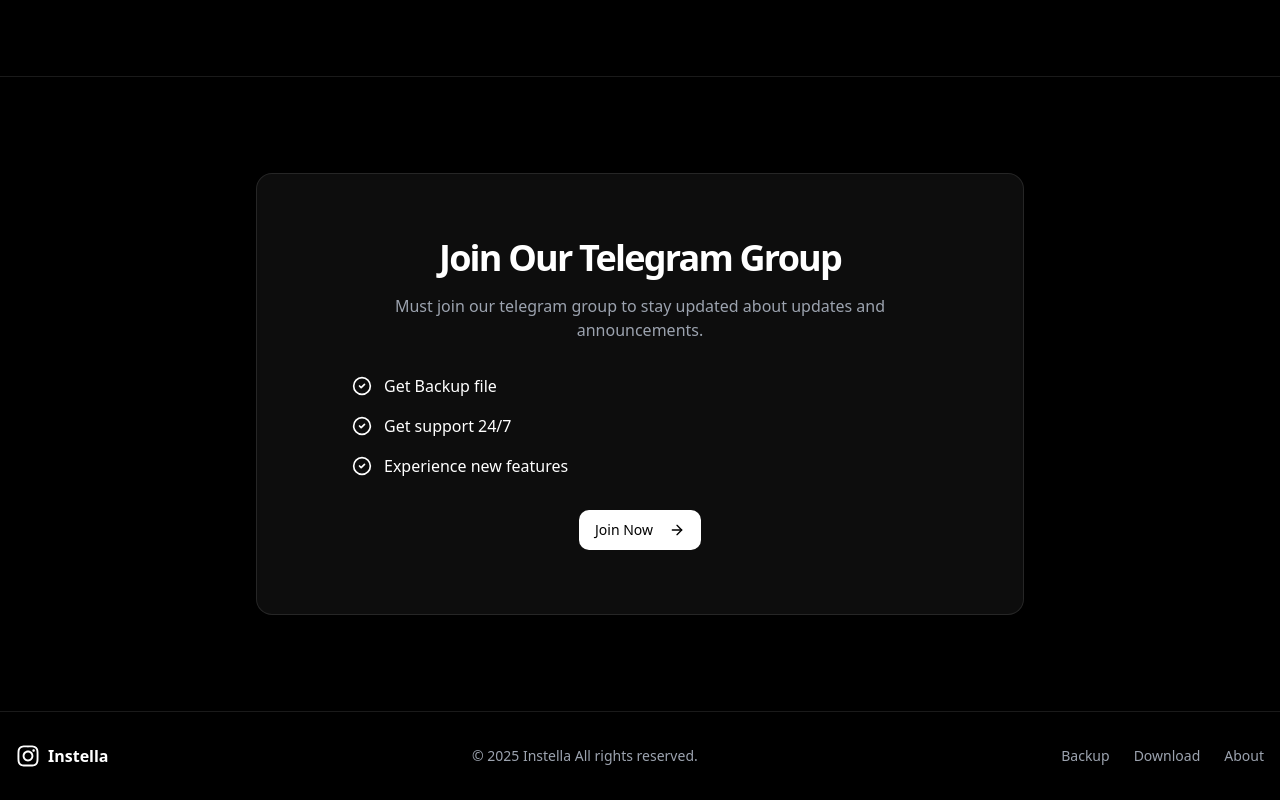
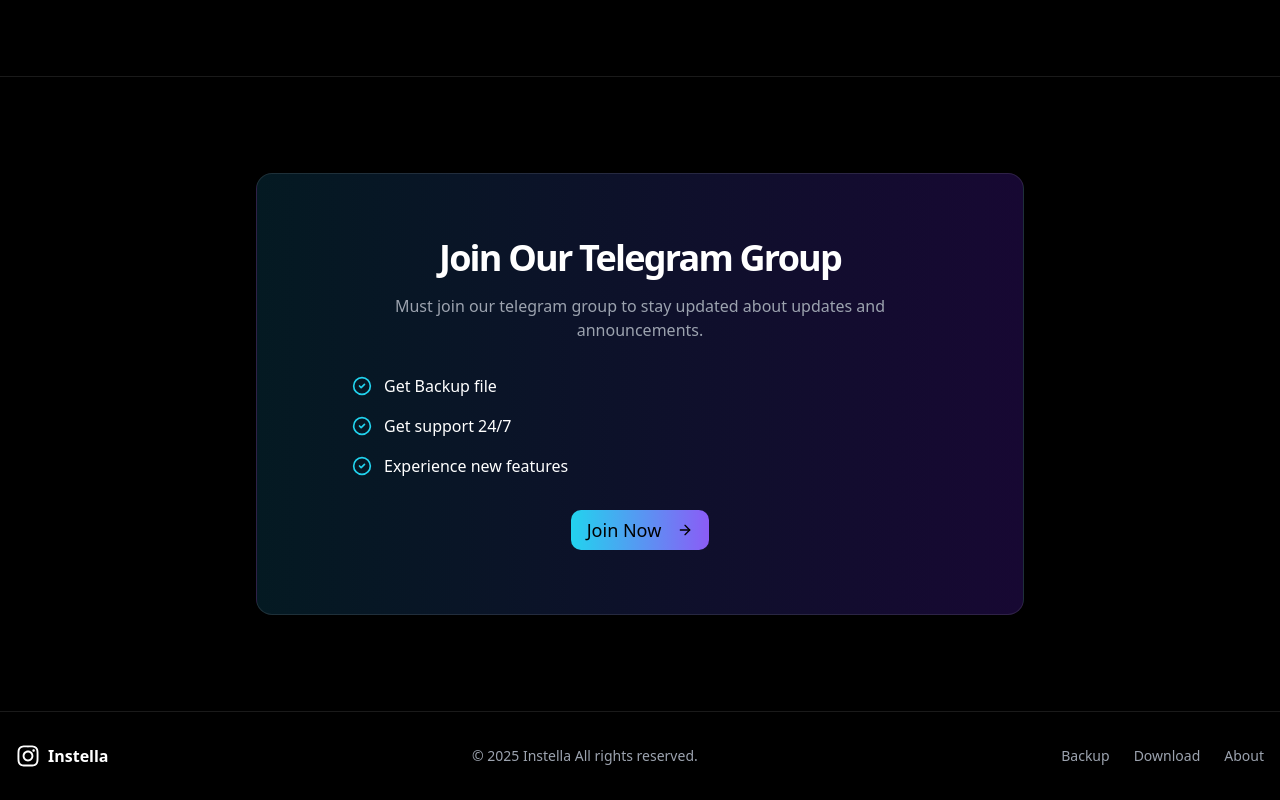
Before and after one commit to OnlyAbhii/Instella_website, a Next.js app: page / in a window 1280 px wide. Shown: the part 1267-2067 px from the top of the page. Built offline with nearby package versions, Linux system fonts and the light colour scheme.

Commit message:
Update page.tsx

```diff
--- a/app/page.tsx
+++ b/app/page.tsx
@@ -243,65 +243,36 @@ export default function Home() {
       {/* CTA Section */}
 <section className="relative z-10 border-t border-white/10 bg-black py-24">
   <div className="container px-4">
-          <motion.div
-            initial={{ opacity: 0, y: 20 }}
-            whileInView={{ opacity: 1, y: 0 }}
-            transition={{ duration: 0.5 }}
-            viewport={{ once: true }}
-            className="mx-auto max-w-3xl rounded-2xl border border-white/10 bg-white/5 p-8 text-center backdrop-blur-sm md:p-12 lg:p-16"
-          >
+    <div className="mx-auto max-w-3xl rounded-2xl border border-white/10 bg-gradient-to-r from-cyan-950/50 to-violet-950/50 p-8 text-center backdrop-blur-sm md:p-12 lg:p-16">
       <h2 className="text-3xl font-bold tracking-tighter sm:text-4xl">Join Our Telegram Group</h2>
       <p className="mx-auto mt-4 max-w-xl text-gray-400">
         Must join our telegram group to stay updated about updates and announcements.
       </p>
       <ul className="mx-auto mt-8 flex max-w-xl flex-col gap-4 text-left">
-              <motion.li
-                className="flex items-center space-x-3"
-                initial={{ opacity: 0, x: -20 }}
-                whileInView={{ opacity: 1, x: 0 }}
-                transition={{ duration: 0.3 }}
-                viewport={{ once: true }}
+        <li className="flex items-center space-x-3">
+          <CheckCircle2 className="h-5 w-5 text-cyan-400" />
+          <span>Get Backup file</span>
+        </li>
+        <li className="flex items-center space-x-3">
+          <CheckCircle2 className="h-5 w-5 text-cyan-400" />
+          <span>Get support 24/7</span>
+        </li>
+        <li className="flex items-center space-x-3">
+          <CheckCircle2 className="h-5 w-5 text-cyan-400" />
+          <span>Experience new features</span>
+        </li>
+      </ul>
+      <a
+        href="https://t.me/instellacommunity"
+        target="_blank"
+        rel="noopener noreferrer"
       >
-                <CheckCircle2 className="h-5 w-5 text-white" />
-                <span>Get Backup file</span>
-              </motion.li>
-              <motion.li
-                className="flex items-center space-x-3"
-                initial={{ opacity: 0, x: -20 }}
-                whileInView={{ opacity: 1, x: 0 }}
-                transition={{ duration: 0.3, delay: 0.1 }}
-                viewport={{ once: true }}
-              >
-                <CheckCircle2 className="h-5 w-5 text-white" />
-                <span>Get support 24/7</span>
-              </motion.li>
-              <motion.li
-                className="flex items-center space-x-3"
-                initial={{ opacity: 0, x: -20 }}
-                whileInView={{ opacity: 1, x: 0 }}
-                transition={{ duration: 0.3, delay: 0.2 }}
-                viewport={{ once: true }}
-              >
-                <CheckCircle2 className="h-5 w-5 text-white" />
-                <span>Experience new features</span>
-              </motion.li>
-            </ul>
-            <motion.div
-              initial={{ opacity: 0, y: 20 }}
-              whileInView={{ opacity: 1, y: 0 }}
-              transition={{ duration: 0.5, delay: 0.3 }}
-              viewport={{ once: true }}
-            >
-              <Button
-                className="mt-8 bg-white text-black hover:bg-gray-200"
-                whileHover={{ scale: 1.05 }}
-                whileTap={{ scale: 0.95 }}
-              >
+        <Button className="mt-8 bg-gradient-to-r from-cyan-400 to-violet-500 text-lg text-black hover:from-cyan-500 hover:to-violet-600">
           Join Now
           <ArrowRight className="ml-2 h-5 w-5" />
         </Button>
-            </motion.div>
-          </motion.div>
+      </a>
+    </div>
   </div>
 </section>
 
```
Lines whose indentation alone changed are shown as unchanged.
